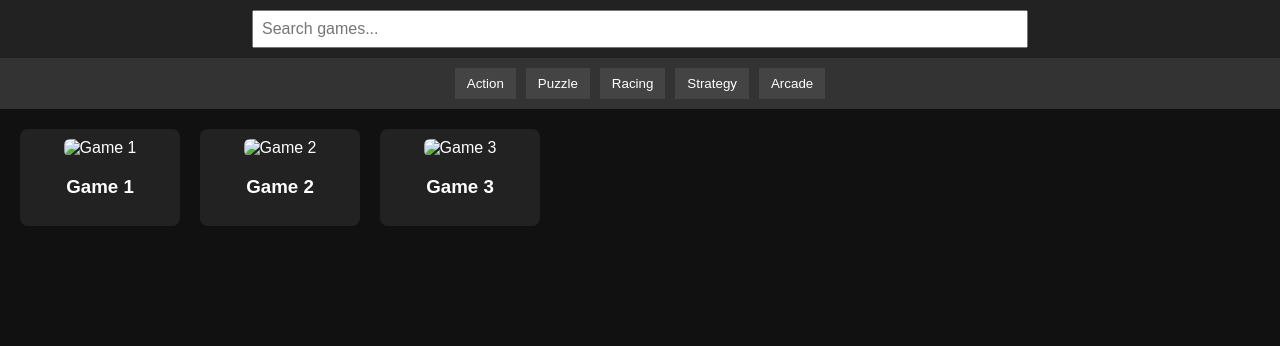
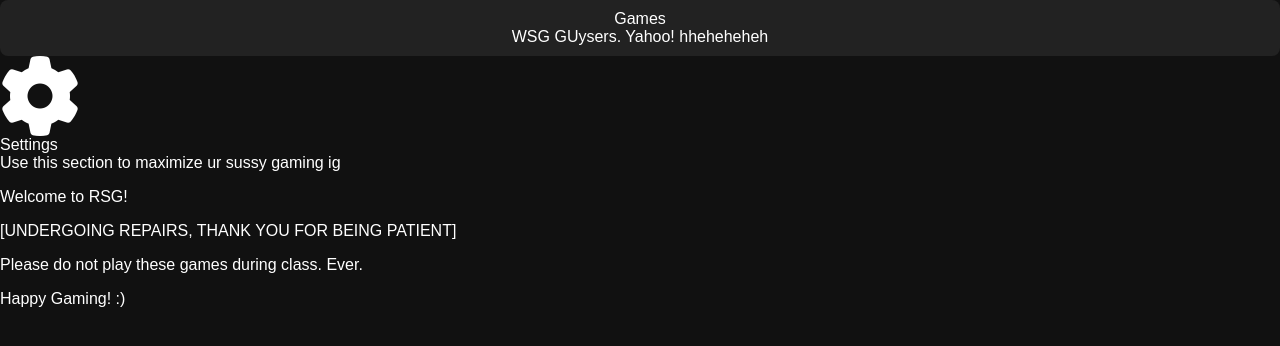
Before and after one commit to harrisbrandonm81-ux/Symbiote, a plain HTML site: page gamehub/index.html in a window 1280 px wide. Drawn offline with Linux system fonts and the light colour scheme.

Commit message:
Update index.html

```diff
--- a/gamehub/index.html
+++ b/gamehub/index.html
@@ -1,28 +1,36 @@
 <!DOCTYPE html>
 <html lang="en">
 <head>
-  <meta charset="UTF-8" />
-  <meta name="viewport" content="width=device-width, initial-scale=1.0" />
-  <title>GameHub</title>
-  <link rel="stylesheet" href="style.css" />
+    <meta charset="UTF-8">
+    <meta name="viewport" content="width=device-width, initial-scale=1.0">
+    <title>RSG Layout</title>
+    <link rel="stylesheet" href="style.css">
+    <link rel="stylesheet" href="https://cdnjs.cloudflare.com/ajax/libs/font-awesome/6.5.1/css/all.min.css">
 </head>
 <body>
-  <header>
-    <input type="text" id="search" placeholder="Search games..." />
-  </header>
+    <div class="container">
+        <div class="sidebar">
 
-  <nav class="categories">
-    <button data-category="action">Action</button>
-    <button data-category="puzzle">Puzzle</button>
-    <button data-category="racing">Racing</button>
-    <button data-category="strategy">Strategy</button>
-    <button data-category="arcade">Arcade</button>
-  </nav>
+            <div class="tile game-tile">
+                <div class="icon-placeholder mushroom-icon"></div>
+                <div class="title">Games</div>
+                <div class="description">WSG GUysers. Yahoo! hheheheheh</div>
+            </div>
 
-  <main class="game-grid" id="gameGrid">
-    <!-- Game tiles injected by JS -->
-  </main>
+            <div class="tile settings-tile">
+                <i class="fas fa-cog fa-5x"></i>
+                <div class="title">Settings</div>
+                <div class="description">Use this section to maximize ur sussy gaming ig</div>
+            </div>
 
-  <script src="script.js"></script>
+        </div>
+
+        <div class="main-content">
+            <p>Welcome to RSG!</p>
+            <p class="status">[UNDERGOING REPAIRS, THANK YOU FOR BEING PATIENT]</p>
+            <p>Please do not play these games during class. Ever.</p>
+            <p class="greeting">Happy Gaming! :)</p>
+        </div>
+    </div>
 </body>
 </html>
```
